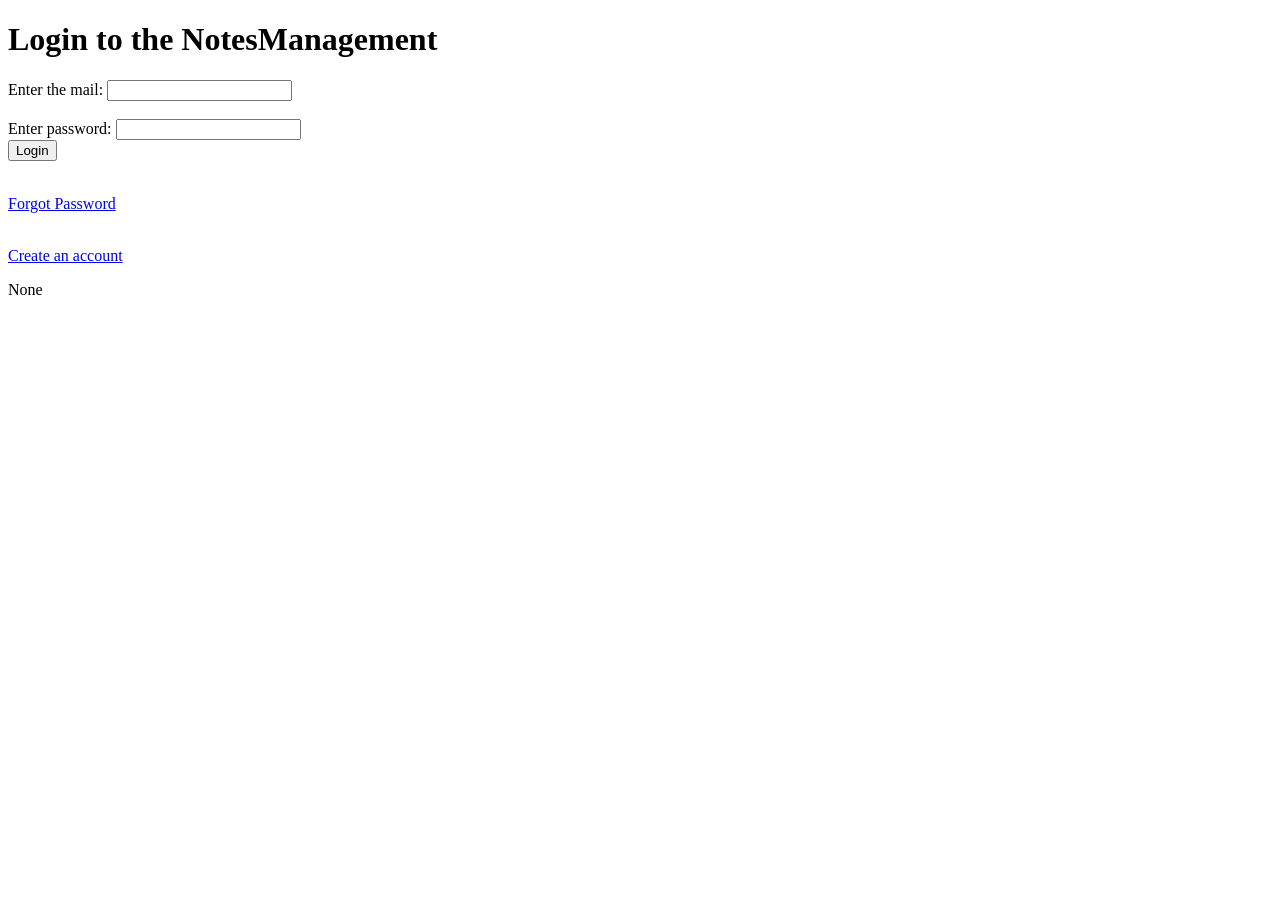
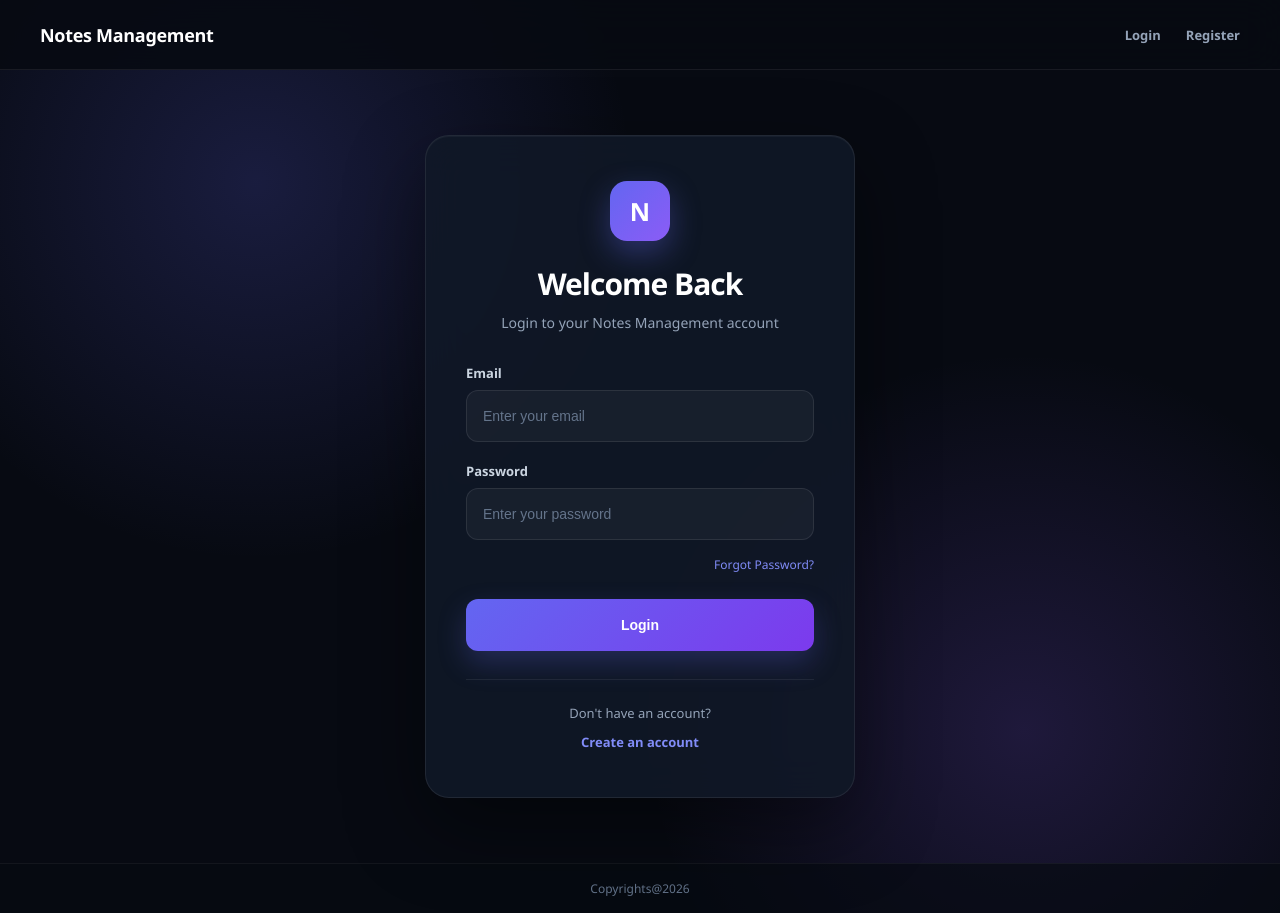
Before and after one commit to Dinesh-Ajay/Flask, a Flask app: page /login in a window 1280 px wide. Before the commit the page ends 295 px from the top, so only its background shows below. Run offline with Flask 3, Linux system fonts and the light colour scheme.

Commit message:
Refactor login.html to use base template
Updated the login page to use template inheritance and improved structure.

```diff
--- a/NotesManagement/templates/login.html
+++ b/NotesManagement/templates/login.html
@@ -1,24 +1,120 @@
-<!DOCTYPE html>
-<html lang="en">
-<head>
-    <meta charset="UTF-8">
-    <meta name="viewport" content="width=device-width, initial-scale=1.0">
-    <title>Login Page</title>
+{% extends 'base.html' %}
 
-</head>
-<body>
-    <H1>Login to the NotesManagement</H1>
-    <form method="POST">
-        <label>Enter the mail:</label>
-        <input type="email", name="email">
-        <br><br>
-        <label>Enter password:</label>
-        <input type="password", name="pin">
-        <br>
-        <input type="submit" value="Login"><br>
-        <p><br><a href="/forgotpassword">Forgot Password</a></p>
-        <p><br><a href="/register">Create an account</a></p>
-    </form>
-    {{info}}
-</body>
-</html>
+
+{% block title %}
+Login | Notes Management
+{% endblock %}
+
+
+{% block content %}
+
+<div class="page-container">
+
+    <div class="card">
+
+        <!-- Logo -->
+        <div class="logo">
+            N
+        </div>
+
+
+        <!-- Heading -->
+        <h1>
+            Welcome Back
+        </h1>
+
+
+        <p class="subtitle">
+            Login to your Notes Management account
+        </p>
+
+
+        <!-- Info Message -->
+        {% if info %}
+
+            <p class="info">
+                {{ info }}
+            </p>
+
+        {% endif %}
+
+
+        <!-- Login Form -->
+        <form
+            action="{{ url_for('login') }}"
+            method="POST"
+        >
+
+            <!-- Email -->
+            <div class="form-group">
+
+                <label for="email">
+                    Email
+                </label>
+
+                <input
+                    type="email"
+                    id="email"
+                    name="email"
+                    placeholder="Enter your email"
+                    required
+                >
+
+            </div>
+
+
+            <!-- Password -->
+            <div class="form-group">
+
+                <label for="password">
+                    Password
+                </label>
+
+                <input
+                    type="password"
+                    id="password"
+                    name="password"
+                    placeholder="Enter your password"
+                    required
+                >
+
+            </div>
+
+
+            <!-- Forgot Password -->
+            <div class="forgot-password">
+
+                <a href="{{ url_for('forgotpassword') }}">
+                    Forgot Password?
+                </a>
+
+            </div>
+
+
+            <!-- Login Button -->
+            <button type="submit">
+                Login
+            </button>
+
+        </form>
+
+
+        <!-- Register -->
+        <div class="register-section">
+
+            <p>
+                Don't have an account?
+            </p>
+
+            <a href="{{ url_for('register') }}">
+                Create an account
+            </a>
+
+        </div>
+
+
+    </div>
+
+</div>
+
+{% endblock %}
```
